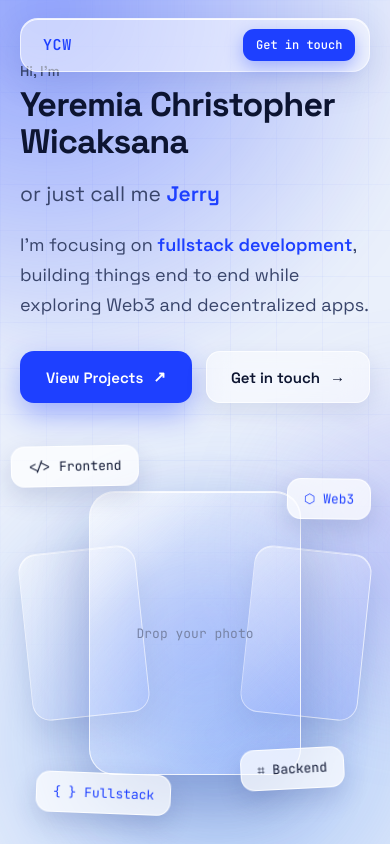
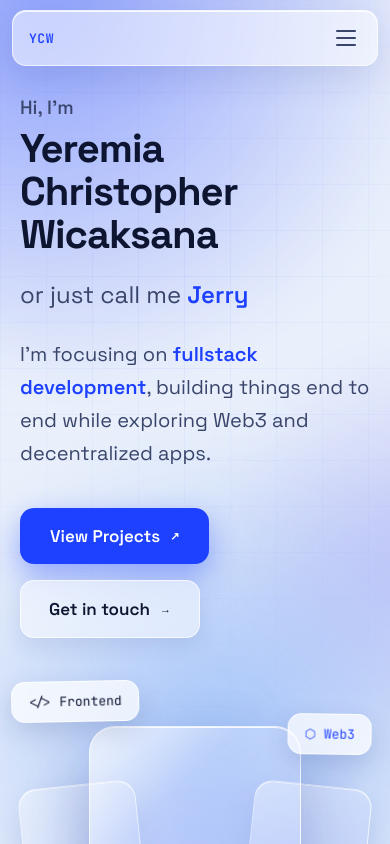
Before and after one commit to McYeremia/MyPortofolio, a Next.js app: page / in a window 390 px wide. Shown: the top 844 px of the page. Built offline with nearby package versions, Linux system fonts and the light colour scheme.

Commit message:
update navbar flow

```diff
--- a/src/components/About.module.css
+++ b/src/components/About.module.css
@@ -32,14 +32,14 @@
 }
 
 .body {
-  font-size: clamp(22px, 2.6vw, 32px);
-  line-height: 1.5;
+  font-size: clamp(20px, 2.4vw, 30px);
+  line-height: 1.55;
   font-weight: 500;
   letter-spacing: -0.01em;
   margin: 0;
   color: var(--text-primary);
+  text-align: justify;
   text-wrap: pretty;
-  max-width: 900px;
 }
 
 .accent {
--- a/src/components/Contact.module.css
+++ b/src/components/Contact.module.css
@@ -35,6 +35,14 @@
   letter-spacing: -0.03em;
   color: var(--text-primary);
   margin-bottom: 14px;
+}
+
+.highlight {
+  color: var(--accent);
+  background: linear-gradient(90deg, var(--accent), #3b82f6);
+  -webkit-background-clip: text;
+  -webkit-text-fill-color: transparent;
+  background-clip: text;
 }
 
 .lead {
@@ -90,6 +98,11 @@
 
 .icon {
   flex-shrink: 0;
+  transition: fill 0.25s ease;
+}
+
+.link:hover .icon {
+  fill: var(--accent);
 }
 
 /* Footer */
--- a/src/components/Contact.tsx
+++ b/src/components/Contact.tsx
@@ -14,7 +14,7 @@ export default function Contact() {
   return (
     <section id="contact" className={styles.contact}>
       <div className={styles.card}>
-        <h2 className={styles.title}>Let&apos;s build something.</h2>
+        <h2 className={styles.title}>Let&apos;s build <span className={styles.highlight}>something.</span></h2>
         <p className={styles.lead}>
           I&apos;m open to internships, junior roles, and freelance work.
         </p>
@@ -34,7 +34,7 @@ export default function Contact() {
                 viewBox="0 0 24 24"
                 width="22"
                 height="22"
-                fill="var(--accent)"
+                fill="var(--text-primary)"
                 aria-hidden="true"
                 className={styles.icon}
               >
--- a/src/components/Hero.module.css
+++ b/src/components/Hero.module.css
@@ -6,14 +6,14 @@
   padding: 90px 20px 40px;
   display: grid;
   grid-template-columns: 0.92fr 1.08fr;
-  gap: 36px;
+  gap: 48px;
   align-items: center;
-  min-height: 72vh;
+  min-height: 92vh;
 }
 
 /* ---------- left: intro ---------- */
 .title {
-  font-size: clamp(34px, 4.3vw, 56px);
+  font-size: clamp(40px, 5vw, 64px);
   line-height: 1.08;
   font-weight: 700;
   letter-spacing: -0.025em;
@@ -23,7 +23,7 @@
 
 .greeting {
   display: block;
-  font-size: 0.42em;
+  font-size: 0.48em;
   font-weight: 500;
   color: var(--text-secondary);
   letter-spacing: 0;
@@ -31,18 +31,18 @@
 }
 
 .subtitle {
-  font-size: 21px;
+  font-size: 24px;
   line-height: 1.4;
   color: var(--text-secondary);
-  margin: 18px 0 0;
+  margin: 22px 0 0;
 }
 
 .lead {
-  font-size: 18px;
+  font-size: 20px;
   line-height: 1.65;
   color: var(--text-secondary);
-  max-width: 430px;
-  margin: 22px 0 0;
+  max-width: 480px;
+  margin: 26px 0 0;
   text-wrap: pretty;
 }
 
@@ -53,25 +53,26 @@
 
 .actions {
   display: flex;
-  gap: 14px;
-  margin-top: 32px;
+  gap: 16px;
+  margin-top: 38px;
   flex-wrap: wrap;
 }
 
 .mono {
   font-family: var(--font-mono), monospace;
+  font-size: 11px;
 }
 
 .btnPrimary {
   display: inline-flex;
   align-items: center;
   gap: 10px;
-  padding: 15px 26px;
+  padding: 17px 30px;
   border-radius: 14px;
   background: var(--accent);
   color: #fff;
   font-weight: 600;
-  font-size: 15px;
+  font-size: 17px;
   box-shadow: 0 12px 30px rgba(30, 64, 255, 0.38);
   transition: transform 0.25s ease, box-shadow 0.25s ease;
 }
@@ -85,7 +86,7 @@
   display: inline-flex;
   align-items: center;
   gap: 10px;
-  padding: 15px 24px;
+  padding: 17px 28px;
   border-radius: 14px;
   background: rgba(255, 255, 255, 0.5);
   border: 1px solid rgba(255, 255, 255, 0.7);
@@ -93,7 +94,7 @@
   -webkit-backdrop-filter: blur(14px);
   color: var(--text-primary);
   font-weight: 600;
-  font-size: 15px;
+  font-size: 17px;
   box-shadow: 0 8px 22px rgba(20, 40, 120, 0.1);
   transition: transform 0.25s ease;
 }
@@ -357,7 +358,7 @@
   .hero {
     grid-template-columns: 1fr;
     gap: 8px;
-    padding-top: 56px;
+    padding-top: 90px;
   }
   .visual {
     min-height: 420px;
--- a/src/components/Navbar.module.css
+++ b/src/components/Navbar.module.css
@@ -248,7 +248,7 @@
 }
 
 .ctaArrow {
-  font-size: 15px;
+  font-size: 11px;
   display: inline-block;
   transition: transform 0.3s cubic-bezier(0.22, 1, 0.36, 1);
   position: relative;
@@ -259,19 +259,165 @@
   transform: translateX(3px);
 }
 
+/* ─── hamburger (hidden on desktop) ─── */
+.hamburger {
+  display: none;
+  flex-direction: column;
+  justify-content: center;
+  align-items: center;
+  gap: 5px;
+  width: 38px;
+  height: 38px;
+  border-radius: 10px;
+  cursor: pointer;
+  transition: background 0.25s ease;
+  flex-shrink: 0;
+  -webkit-tap-highlight-color: transparent;
+}
+
+.hamburger:hover {
+  background: var(--accent-soft);
+}
+
+.bar {
+  display: block;
+  width: 20px;
+  height: 2px;
+  border-radius: 2px;
+  background: var(--text-secondary);
+  transition: transform 0.3s cubic-bezier(0.22, 1, 0.36, 1),
+    opacity 0.2s ease, background 0.2s ease;
+  transform-origin: center;
+}
+
+.hamburgerOpen .bar {
+  background: var(--accent);
+}
+
+.hamburgerOpen .bar:nth-child(1) {
+  transform: translateY(7px) rotate(45deg);
+}
+
+.hamburgerOpen .bar:nth-child(2) {
+  opacity: 0;
+  transform: scaleX(0);
+}
+
+.hamburgerOpen .bar:nth-child(3) {
+  transform: translateY(-7px) rotate(-45deg);
+}
+
+/* ─── mobile dropdown ─── */
+.mobileMenu {
+  display: none;
+  flex-direction: column;
+  gap: 6px;
+  margin-top: 10px;
+  padding: 16px;
+  border-radius: 16px;
+  background: rgba(255, 255, 255, 0.6);
+  backdrop-filter: blur(16px) saturate(170%);
+  -webkit-backdrop-filter: blur(16px) saturate(170%);
+  border: 1px solid var(--glass-border);
+  box-shadow: 0 14px 40px rgba(20, 40, 120, 0.14), var(--glass-inset);
+
+  opacity: 0;
+  transform: translateY(-8px) scale(0.97);
+  transition: opacity 0.3s ease, transform 0.3s cubic-bezier(0.22, 1, 0.36, 1);
+  pointer-events: none;
+}
+
+.mobileMenuOpen {
+  opacity: 1;
+  transform: translateY(0) scale(1);
+  pointer-events: auto;
+}
+
+.mobileLink {
+  display: block;
+  padding: 12px 16px;
+  border-radius: 12px;
+  font-family: var(--font-mono), monospace;
+  font-size: 14px;
+  font-weight: 500;
+  letter-spacing: 0.06em;
+  color: var(--text-secondary);
+  transition: background 0.2s ease, color 0.2s ease;
+}
+
+.mobileLink:hover {
+  background: var(--accent-soft);
+  color: var(--accent);
+}
+
+.mobileLinkActive {
+  color: var(--accent);
+  font-weight: 600;
+  background: linear-gradient(
+    135deg,
+    rgba(255, 255, 255, 0.55),
+    rgba(200, 215, 255, 0.3),
+    rgba(255, 255, 255, 0.45)
+  );
+  border: 1px solid rgba(255, 255, 255, 0.5);
+  box-shadow:
+    0 2px 10px rgba(30, 64, 255, 0.1),
+    inset 0 1px 0 rgba(255, 255, 255, 0.6);
+}
+
+.mobileCta {
+  display: flex;
+  align-items: center;
+  justify-content: center;
+  gap: 8px;
+  margin-top: 6px;
+  padding: 13px 20px;
+  border-radius: 12px;
+  background: var(--accent);
+  color: #fff;
+  font-family: var(--font-mono), monospace;
+  font-size: 14px;
+  font-weight: 600;
+  box-shadow: 0 6px 18px rgba(30, 64, 255, 0.35);
+  transition: transform 0.2s ease, box-shadow 0.2s ease;
+}
+
+.mobileCta:hover {
+  transform: translateY(-1px);
+  box-shadow: 0 10px 24px rgba(30, 64, 255, 0.45);
+}
+
 /* ─── responsive ─── */
 @media (max-width: 720px) {
   .links {
     display: none;
   }
+
   .cta {
-    font-size: 12px;
-    padding: 8px 13px;
+    display: none;
+  }
+
+  .hamburger {
+    display: flex;
+  }
+
+  .mobileMenu {
+    display: flex;
   }
 }
 
 @media (max-width: 480px) {
-  .ctaArrow {
-    display: none;
+  .nav {
+    width: calc(100% - 24px);
+    top: 10px;
+  }
+
+  .pill {
+    padding: 8px 12px 8px 16px;
+    border-radius: 14px;
+  }
+
+  .brand {
+    font-size: 13px;
   }
 }
--- a/src/components/Navbar.tsx
+++ b/src/components/Navbar.tsx
@@ -13,6 +13,7 @@ const links = [
 export default function Navbar() {
   const [active, setActive] = useState("#top");
   const [scrolled, setScrolled] = useState(false);
+  const [menuOpen, setMenuOpen] = useState(false);
 
   const linksRef = useRef<HTMLDivElement>(null);
   const indicatorRef = useRef<HTMLDivElement>(null);
@@ -23,6 +24,12 @@ export default function Navbar() {
     const container = linksRef.current;
     const indicator = indicatorRef.current;
     if (!container || !indicator) return;
+
+    // Hide indicator on mobile (links container hidden)
+    if (container.offsetParent === null) {
+      indicator.style.opacity = "0";
+      return;
+    }
 
     const idx = links.findIndex((l) => l.href === active);
     const el = linkEls.current[idx];
@@ -78,16 +85,24 @@ export default function Navbar() {
     return () => window.removeEventListener("scroll", onScroll);
   }, []);
 
+  /* Close menu on scroll */
+  useEffect(() => {
+    if (!menuOpen) return;
+    const close = () => setMenuOpen(false);
+    window.addEventListener("scroll", close, { passive: true });
+    return () => window.removeEventListener("scroll", close);
+  }, [menuOpen]);
+
   return (
     <nav className={`${styles.nav} ${scrolled ? styles.scrolled : ""}`}>
       <div className={styles.pill}>
         <a href="#top" className={styles.brand}>
           {profile.initials}
         </a>
+
+        {/* Desktop links */}
         <div ref={linksRef} className={styles.links}>
-          {/* Sliding liquid glass indicator */}
           <div ref={indicatorRef} className={styles.indicator} aria-hidden />
-
           {links.map((link, i) => (
             <a
               key={link.label}
@@ -100,9 +115,43 @@ export default function Navbar() {
             </a>
           ))}
         </div>
+
         <a href="#contact" className={styles.cta}>
           <span className={styles.ctaLabel}>Get in touch</span>
           <span className={styles.ctaArrow}>→</span>
+        </a>
+
+        {/* Hamburger button (mobile only) */}
+        <button
+          className={`${styles.hamburger} ${menuOpen ? styles.hamburgerOpen : ""}`}
+          onClick={() => setMenuOpen((v) => !v)}
+          aria-label="Toggle menu"
+          aria-expanded={menuOpen}
+        >
+          <span className={styles.bar} />
+          <span className={styles.bar} />
+          <span className={styles.bar} />
+        </button>
+      </div>
+
+      {/* Mobile dropdown */}
+      <div className={`${styles.mobileMenu} ${menuOpen ? styles.mobileMenuOpen : ""}`}>
+        {links.map((link) => (
+          <a
+            key={link.label}
+            href={link.href}
+            className={`${styles.mobileLink} ${active === link.href ? styles.mobileLinkActive : ""}`}
+            onClick={() => setMenuOpen(false)}
+          >
+            {link.label}
+          </a>
+        ))}
+        <a
+          href="#contact"
+          className={styles.mobileCta}
+          onClick={() => setMenuOpen(false)}
+        >
+          Get in touch <span className={styles.ctaArrow}>→</span>
         </a>
       </div>
     </nav>
```
